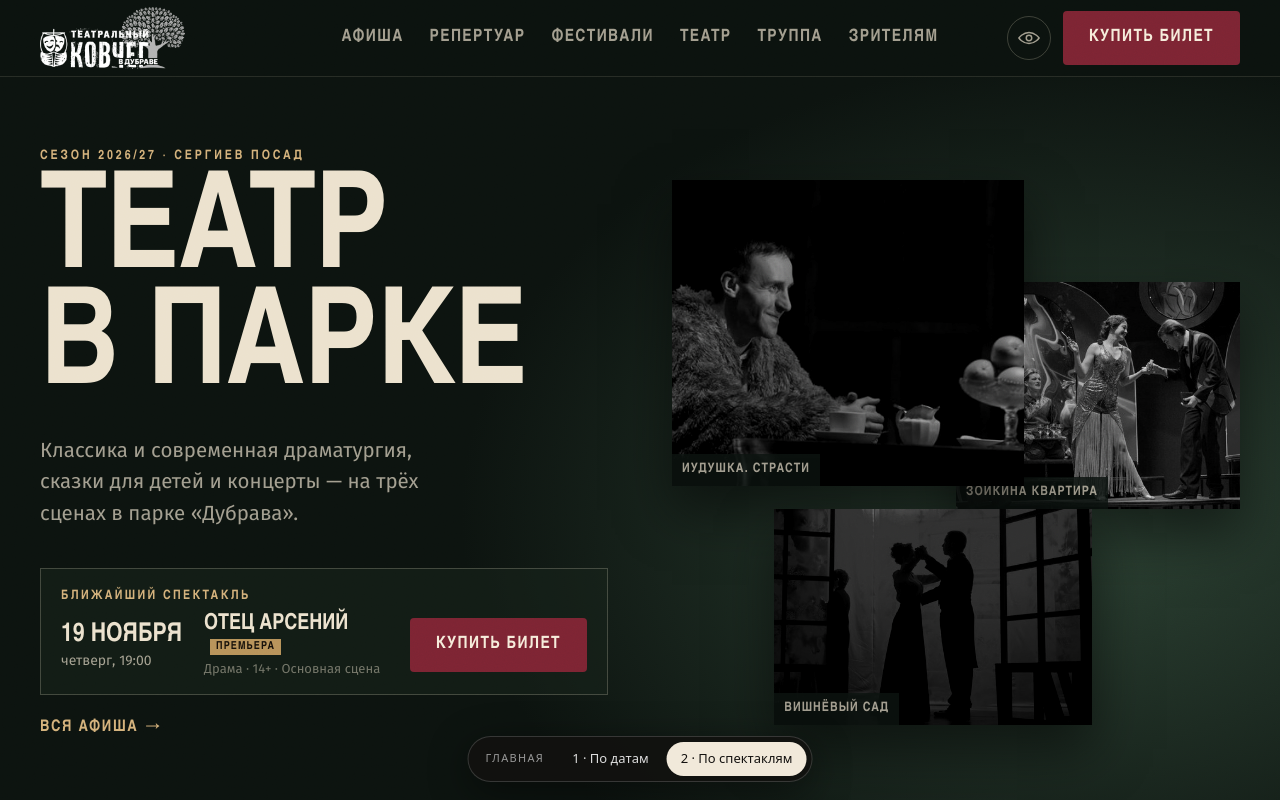
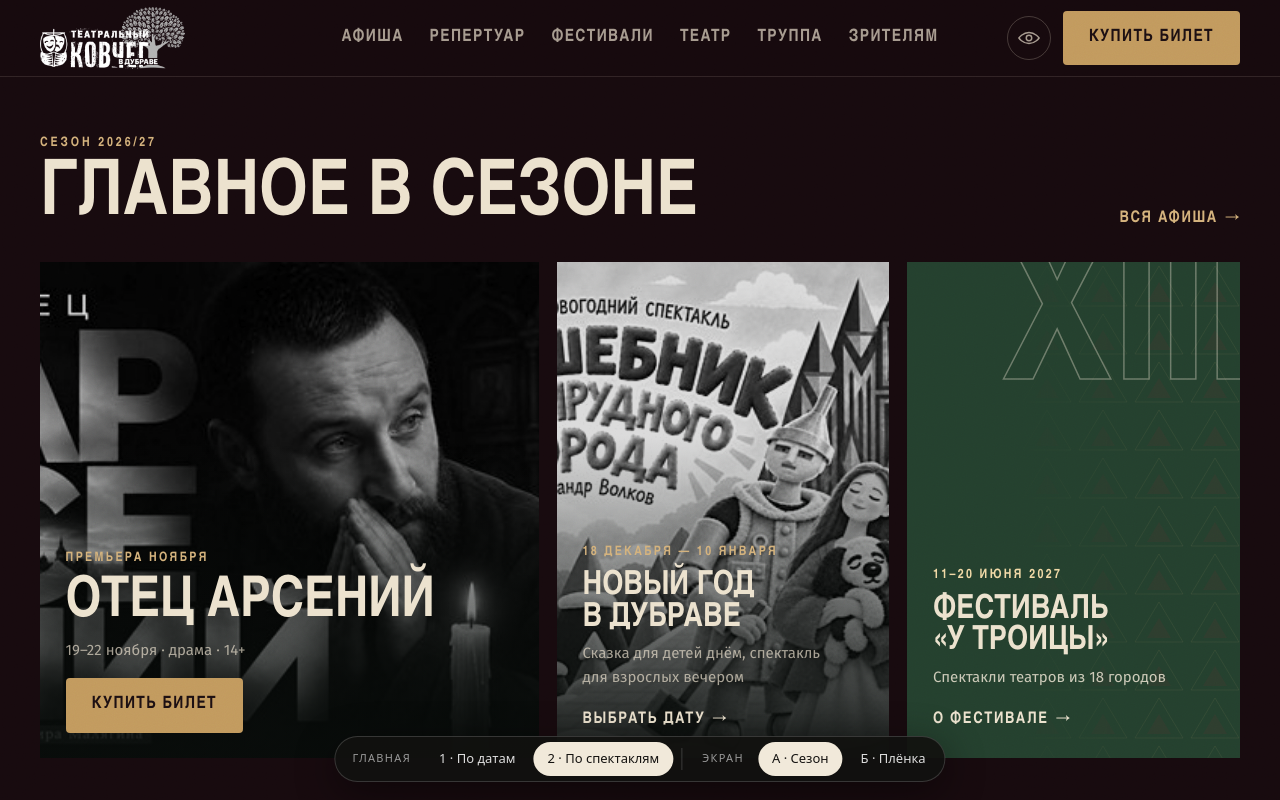
Before and after one commit to olehniklera22-web/kovcheg-pokaz, a plain HTML site: page main-2.html in a window 1280 px wide. Shown: the top 800 px of the page. Drawn offline with nearby package versions, Linux system fonts and the light colour scheme; a web font is replaced by a local one.

Commit message:
Вариант 2: два первых экрана и бордовая гамма
Co-Authored-By: Claude Opus 5.5 <noreply@anthropic.com>

```diff
--- a/assets/main.css
+++ b/assets/main.css
@@ -100,28 +100,47 @@
 @media (max-width:900px){.m1 .wrap{grid-template-columns:1fr}.m1 .pic{order:-1}}
 
 /* ---------- вариант 2: неделя на первом экране ---------- */
-/* вариант 2 — первый экран: театр, а не афиша. Заголовок, одна строка «ближайший спектакль», три кадра со сцены */
-.m2{position:relative;overflow:hidden;padding:clamp(40px,5vw,80px) 0 clamp(48px,5vw,88px);background:radial-gradient(70% 90% at 85% 60%,#2c4133,transparent 70%)}
-.m2 .wrap{display:grid;grid-template-columns:minmax(0,1fr) minmax(0,1fr);gap:clamp(28px,5vw,80px);align-items:center}
-.m2 h1{margin:14px 0 22px}
-.m2 .lead{max-width:34ch}
-.m2 .next{display:grid;grid-template-columns:auto minmax(0,1fr) auto;align-items:center;gap:6px 22px;margin:clamp(28px,3vw,40px) 0 18px;padding:18px 20px;border:1px solid var(--line-2);background:rgba(22,34,26,.6);max-width:640px}
-.m2 .next .k{grid-column:1/-1;font-family:var(--fh);font-weight:600;font-size:13px;letter-spacing:.18em;text-transform:uppercase;color:var(--bronze-2)}
-.m2 .next .w{font-family:var(--ft);font-size:14px;color:var(--ink-soft);line-height:1.2}
-.m2 .next .w b{display:block;font-family:var(--fh);font-weight:800;font-size:26px;text-transform:uppercase;color:var(--ink);margin-bottom:2px}
-.m2 .next .t{font-family:var(--fh);font-weight:700;text-transform:uppercase;font-size:22px;line-height:1.05}
-.m2 .next .t em{font-style:normal;display:inline-block;vertical-align:3px;margin-left:6px;font-size:11px;letter-spacing:.1em;padding:2px 6px;background:var(--bronze);color:#15100a}
-.m2 .next .t small{display:block;font-family:var(--ft);font-weight:400;text-transform:none;font-size:13px;color:var(--ink-mute);margin-top:3px}
-.m2 .tri{position:relative;aspect-ratio:1/1;max-height:600px}
-.m2 .tri figure{position:absolute;margin:0;overflow:hidden;box-shadow:0 24px 50px rgba(0,0,0,.5)}
-.m2 .tri img{width:100%;height:100%;object-fit:cover;filter:var(--photo-filter);transition:filter .6s}
-.m2 .tri figure:hover img{filter:none}
-.m2 .tri figcaption{position:absolute;left:0;bottom:0;padding:6px 10px;background:rgba(12,19,15,.82);font-family:var(--fh);font-weight:600;font-size:13px;letter-spacing:.08em;text-transform:uppercase;color:var(--ink-soft)}
-.m2 .tri .t1{left:0;top:4%;width:62%;height:54%;z-index:2}
-.m2 .tri .t2{right:0;top:22%;width:50%;height:40%;z-index:1}
-.m2 .tri .t3{left:18%;bottom:0;width:56%;height:38%;z-index:3}
-@media (max-width:1000px){.m2 .wrap{grid-template-columns:1fr}.m2 .tri{max-width:560px;width:100%}}
-@media (max-width:620px){.m2 .next{grid-template-columns:1fr;gap:8px}.m2 .next .btn{justify-self:start}.m2 .tri{display:none}}
+/* вариант 2 — два варианта первого экрана, переключаются ?hero=b */
+body[data-hero="a"] .hero-b,body[data-hero="b"] .hero-a{display:none}
+.mbar i{width:1px;margin:6px 4px;background:rgba(255,255,255,.18)}
+
+/* А «Сезон»: три события */
+.hs{padding:clamp(32px,4vw,56px) 0 clamp(48px,5vw,80px)}
+.hs-top{display:flex;align-items:flex-end;justify-content:space-between;gap:20px;margin-bottom:clamp(20px,2.4vw,32px)}
+.hs-top h1{margin-top:8px}
+.hs-row{display:grid;grid-template-columns:1.5fr 1fr 1fr;gap:clamp(12px,1.4vw,20px);height:clamp(420px,62vh,620px)}
+.hs-c{position:relative;display:flex;align-items:flex-end;overflow:hidden;background:var(--panel);color:var(--ink)}
+.hs-c img{position:absolute;inset:0;width:100%;height:100%;object-fit:cover;filter:var(--photo-filter);transition:filter .6s,transform 1.2s ease}
+.hs-c:hover img{filter:none;transform:scale(1.03)}
+.hs-c::after{content:"";position:absolute;inset:0;background:linear-gradient(180deg,transparent 35%,rgba(8,12,10,.92) 100%)}
+.hs-c .tx{position:relative;z-index:1;padding:clamp(18px,2vw,28px)}
+.hs-c .k{font-family:var(--fh);font-weight:600;font-size:13px;letter-spacing:.18em;text-transform:uppercase;color:var(--bronze-2)}
+.hs-c h2{font-family:var(--fh);font-weight:800;text-transform:uppercase;line-height:.95;font-size:clamp(28px,2.6vw,40px);margin:8px 0 8px}
+.hs-c.big h2{font-size:clamp(40px,4.4vw,72px)}
+.hs-c p{color:var(--ink-soft);font-size:15px;margin-bottom:16px;max-width:30ch}
+.hs-c .link-arrow{color:var(--ink)}
+.hs-c.fest{background:var(--bordo)}
+.hs-c.fest::after{display:none}
+.hs-c.fest .num{position:absolute;right:-4%;top:-6%;font-family:var(--fh);font-weight:800;font-size:clamp(160px,16vw,260px);line-height:1;color:transparent;-webkit-text-stroke:1.5px rgba(246,236,219,.35)}
+.hs-c.fest .k{color:#f1d9a6}.hs-c.fest p{color:rgba(246,236,219,.8)}
+@media (max-width:1000px){.hs-row{grid-template-columns:1fr 1fr;height:auto}.hs-c{min-height:300px}.hs-c.big{grid-column:1/-1;min-height:420px}}
+@media (max-width:620px){.hs-row{grid-template-columns:1fr}.hs-c,.hs-c.big{min-height:340px}.hs-top .link-arrow{display:none}}
+
+/* Б «Плёнка»: заголовок по центру и движущаяся лента кадров */
+.hf{padding:clamp(48px,6vw,96px) 0 0;text-align:center;overflow:hidden}
+.hf .wrap{display:flex;flex-direction:column;align-items:center}
+.hf h1{margin:16px 0 20px;font-size:clamp(52px,8.4vw,128px)}
+.hf h1 .serif{display:block;font-family:var(--fs);font-style:italic;font-weight:500;text-transform:none;color:var(--bronze-2);font-size:.55em;line-height:1.1}
+.hf .lead{max-width:44ch;margin:0 auto}
+.hf .acts{display:flex;flex-wrap:wrap;align-items:center;justify-content:center;gap:14px 24px;margin-top:28px}
+.hf .nx{color:var(--ink-soft);font-size:15px}.hf .nx b{color:var(--ink)}
+.hf .film{margin-top:clamp(40px,5vw,72px);padding:14px 0;background:#0a0f0c;border-top:1px solid var(--line);border-bottom:1px solid var(--line)}
+.hf .track{display:flex;gap:12px;width:max-content;animation:hf-run 70s linear infinite}
+.hf .film:hover .track{animation-play-state:paused}
+.hf .track img{height:clamp(150px,16vw,230px);width:auto;aspect-ratio:3/2;object-fit:cover;filter:var(--photo-filter);transition:filter .5s}
+.hf .track img:hover{filter:none}
+@keyframes hf-run{to{transform:translateX(-50%)}}
+@media (prefers-reduced-motion:reduce){.hf .track{animation:none}}
 
 /* переключатель вариантов */
 .mbar{position:fixed;left:50%;bottom:18px;transform:translateX(-50%);z-index:9999;display:flex;gap:4px;padding:5px;border-radius:999px;background:rgba(18,18,16,.92);border:1px solid rgba(255,255,255,.16);font:500 13px/1.2 system-ui,sans-serif;box-shadow:0 10px 40px rgba(0,0,0,.45)}
@@ -129,7 +148,7 @@
 .mbar a{padding:9px 14px;border-radius:999px;color:#ddd;text-decoration:none;white-space:nowrap}
 .mbar a:hover{background:rgba(255,255,255,.08)}
 .mbar a.on{background:#f1e9da;color:#141210}
-@media (max-width:560px){.mbar span{display:none}.mbar a{padding:9px 11px}}
+@media (max-width:560px){.mbar{flex-wrap:wrap;justify-content:center;width:max-content;max-width:calc(100vw - 24px);border-radius:22px}.mbar span{display:none}.mbar i{flex-basis:100%;height:0;margin:0}.mbar a{padding:8px 11px}}
 
 .hv-in{animation:rise .6s ease both}
 
@@ -146,3 +165,13 @@
 .afs-pop .tape{position:absolute;left:50%;top:-12px;width:96px;height:24px;margin-left:-48px;background:rgba(214,198,166,.92);transform:rotate(-4deg);box-shadow:0 3px 6px rgba(0,0,0,.35);z-index:1}
 .afs-pop .tag{position:absolute;right:-10px;bottom:2px;background:var(--bronze,#b98a4e);color:#17130e;font-family:var(--fh);font-weight:700;letter-spacing:.08em;text-transform:uppercase;font-size:13px;padding:6px 10px;transform:rotate(3deg);box-shadow:0 6px 12px rgba(0,0,0,.35)}
 @media (prefers-reduced-motion:reduce){.afs-pop{transition:none}}
+
+/* вариант 2 — своя гамма: тёмное бордо вместо зелёного, кнопки — бронза. Цвета из фирменных цветов театра */
+body.pal-wine{--bg:#170a0e;--bg-2:#1f0e13;--panel:#2a141b;--panel-2:#341a22;--bordo:#c29a5e;--bordo-2:#d6b27a;--green:#2b4532;background:var(--bg)}
+.pal-wine .hdr{background:rgba(23,10,14,.88)}
+.pal-wine .btn-buy,.pal-wine .afs-btn:not(.ghost){color:#1c0f12}
+.pal-wine .afs-dt:hover b,.pal-wine .afs-dt:hover span{color:#1c0f12}
+.pal-wine .hs-c.fest{background:#24402e}
+.pal-wine .hf .film{background:#12070a}
+.pal-wine .afs-pop .tag{background:var(--bronze)}
+.pal-wine .fest .when em{background:#7d2433;color:#f4ecdc}
--- a/main-2.html
+++ b/main-2.html
@@ -10,26 +10,41 @@
 <link href="https://fonts.googleapis.com/css2?family=Cormorant+Garamond:ital,wght@1,500;1,600&family=Fira+Sans+Extra+Condensed:wght@500;600;700;800&family=Fira+Sans:wght@400;500;600&display=swap" rel="stylesheet">
 <link rel="stylesheet" href="assets/style.css?v=6">
 <link rel="stylesheet" href="assets/collage.css?v=2">
-<link rel="stylesheet" href="assets/main.css?v=14">
+<link rel="stylesheet" href="assets/main.css?v=18">
 </head>
-<body data-page="home">
+<body data-page="home" class="pal-wine">
 <div id="site-header"></div>
 <main id="main">
-  <section class="m2" aria-label="О театре и ближайший спектакль">
+  <!-- Первый экран, вариант А «Сезон»: три главных события сезона, без дат и списков -->
+  <section class="hs hero-a" aria-label="Главное в сезоне">
     <div class="wrap">
-      <div class="intro">
-        <span class="eyebrow">Сезон 2026/27 · Сергиев Посад</span>
-        <h1 class="h-xl">Театр<br>в&nbsp;парке</h1>
-        <p class="lead">Классика и современная драматургия, сказки для детей и концерты — на трёх сценах в парке «Дубрава».</p>
-        <div class="next" id="next"></div>
-        <a class="link-arrow" href="#afisha">Вся афиша</a>
-      </div>
-      <div class="tri" aria-hidden="true">
-        <figure class="t1"><img src="photos/iudushka-2.jpg" alt=""><figcaption>Иудушка. Страсти</figcaption></figure>
-        <figure class="t2"><img src="photos/zoykina.jpg" alt=""><figcaption>Зойкина квартира</figcaption></figure>
-        <figure class="t3"><img src="photos/vishnevyy-sad.jpg" alt=""><figcaption>Вишнёвый сад</figcaption></figure>
+      <div class="hs-top"><div><span class="eyebrow">Сезон 2026/27</span><h1 class="h-l">Главное в&nbsp;сезоне</h1></div><a class="link-arrow" href="#afisha">Вся афиша</a></div>
+      <div class="hs-row">
+        <article class="hs-c big">
+          <img src="photos/otets-arseniy.jpg" alt="">
+          <div class="tx"><span class="k">Премьера ноября</span><h2>Отец Арсений</h2><p>19–22 ноября · драма · 14+</p><button class="btn btn-buy" type="button" id="hs-buy">Купить билет</button></div>
+        </article>
+        <a class="hs-c" href="#ny">
+          <img src="photos/volshebnik.jpg" alt="">
+          <div class="tx"><span class="k">18 декабря — 10 января</span><h2>Новый год в&nbsp;Дубраве</h2><p>Сказка для детей днём, спектакль для взрослых вечером</p><span class="link-arrow">Выбрать дату</span></div>
+        </a>
+        <a class="hs-c fest" href="#fest">
+          <span class="num" aria-hidden="true">XIII</span>
+          <div class="tx"><span class="k">11–20 июня 2027</span><h2>Фестиваль «У&nbsp;Троицы»</h2><p>Спектакли театров из 18 городов</p><span class="link-arrow">О фестивале</span></div>
+        </a>
       </div>
     </div>
+  </section>
+
+  <!-- Первый экран, вариант Б «Плёнка»: крупный заголовок по центру и лента кадров со сцены -->
+  <section class="hf hero-b" aria-label="О театре">
+    <div class="wrap">
+      <span class="eyebrow">Драматический театр · Сергиев Посад</span>
+      <h1 class="h-xl">Театр в&nbsp;парке <span class="serif">«Дубрава»</span></h1>
+      <p class="lead">Классика и современная драматургия, сказки для детей и концерты — на трёх сценах среди деревьев.</p>
+      <div class="acts"><a class="btn btn-buy" href="#afisha">Выбрать спектакль</a><span class="nx" id="hf-next"></span></div>
+    </div>
+    <div class="film" aria-hidden="true"><div class="track" id="hf-track"></div></div>
   </section>
 
   <section class="afs-sec bg2" id="afisha">
@@ -150,20 +165,26 @@
 <script src="assets/afisha-sys.js?v=9"></script>
 <script>
 (function () {
-  /* одна строка «ближайший спектакль» вместо списка — подробно всё в афише ниже */
-  var H = window.KVH, S = KV.shows, SC = KV.scenes;
+  var H = window.KVH, S = KV.shows;
   var e = H.upcoming.filter(function (x) { return (x.status === 'sale' || x.status === 'few') && S[x.show].type !== 'fest'; })[0];
-  if (!e) return;
-  var s = S[e.show], d = H.pd(e.date);
-  document.getElementById('next').innerHTML =
-    '<span class="k">Ближайший спектакль</span>' +
-    '<span class="w"><b>' + d.getDate() + ' ' + H.MG[d.getMonth()] + '</b>' + H.WD[d.getDay()] + ', ' + e.time + '</span>' +
-    '<span class="t">' + H.esc(s.title) + (e.prem ? ' <em>премьера</em>' : '') + '<small>' + H.esc(s.genre) + (s.age ? ' · ' + s.age : '') + ' · ' + SC[e.scene] + '</small></span>' +
-    '<button class="btn btn-buy" type="button" data-buy="' + e.id + '">Купить билет</button>';
+  var prem = H.upcoming.filter(function (x) { return x.prem && (x.status === 'sale' || x.status === 'few'); })[0] || e;
+  /* А: кнопка премьеры открывает покупку ближайшего показа премьеры */
+  document.getElementById('hs-buy').setAttribute('data-buy', prem.id);
+  /* Б: строка о ближайшем спектакле и лента кадров */
+  var d = H.pd(e.date), s = S[e.show];
+  document.getElementById('hf-next').innerHTML = 'Ближайший — <b>' + d.getDate() + ' ' + H.MG[d.getMonth()] + '</b>, «' + H.esc(s.title) + '»';
+  var pics = ['iudushka-2', 'zoykina', 'vishnevyy-sad', 'magiya', 'dyadya-vanya', 'revizor', 'olesya', 'garnir', 'iskusstvo-lyubit', 'pokrovskie-vorota', 'ivanov', 'dury'];
+  var one = pics.map(function (p) { return '<img src="photos/' + p + '.jpg" alt="" loading="lazy">'; }).join('');
+  document.getElementById('hf-track').innerHTML = one + one;
+  /* какой первый экран показан: ?hero=b или по умолчанию А */
+  var h = /[?&]hero=b/.test(location.search) ? 'b' : 'a';
+  document.body.setAttribute('data-hero', h);
+  window.__hero = h;
 })();
 (function () {
   var bar = document.createElement('nav'); bar.className = 'mbar'; bar.setAttribute('aria-label', 'Варианты главной');
   bar.innerHTML = '<span>Главная</span><a href="main-1.html"' + (2 === 1 ? ' class="on"' : '') + '>1 · По датам</a><a href="main-2.html"' + (2 === 2 ? ' class="on"' : '') + '>2 · По спектаклям</a>';
+  bar.innerHTML += '<i></i><span>Экран</span><a href="main-2.html"' + (window.__hero === 'a' ? ' class="on"' : '') + '>А · Сезон</a><a href="main-2.html?hero=b"' + (window.__hero === 'b' ? ' class="on"' : '') + '>Б · Плёнка</a>';
   document.body.appendChild(bar);
 })();
 </script>
```
Also changed, not shown: main-1.html (+1 -1 lines), pokaz.html (+1 -1 lines).
